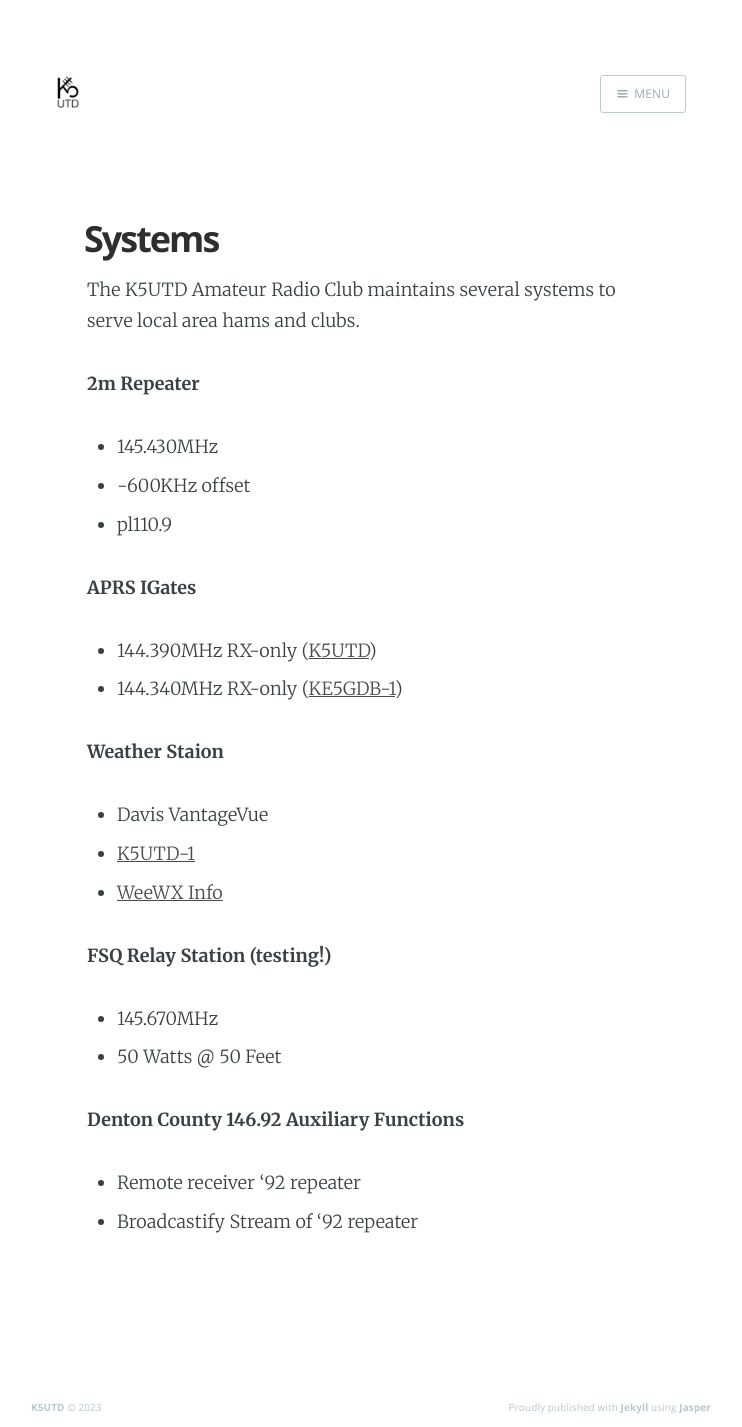
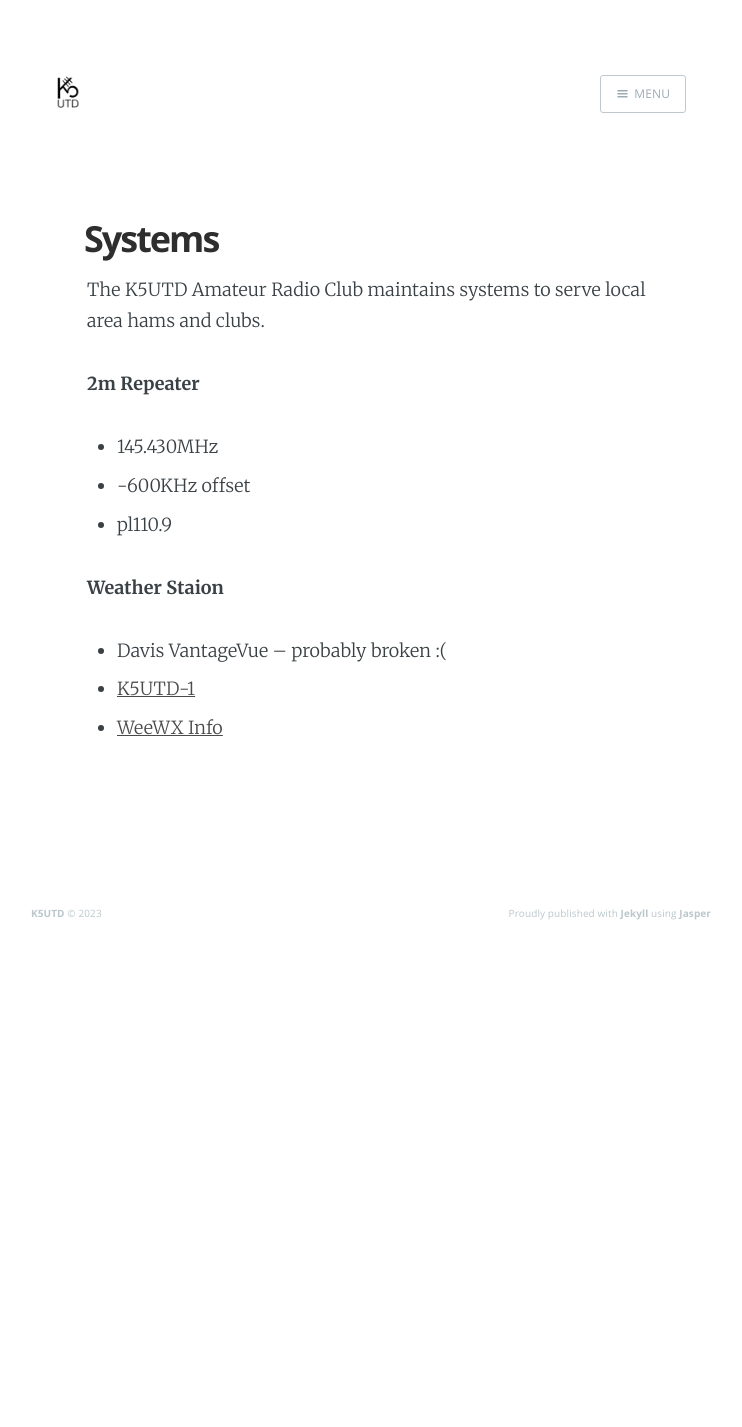
Before and after one commit to k5utd/k5utd.github.io, a Jekyll site: the page built from systems.md, in a window 1280 px wide. Shown: the whole page, without its empty margins (269-1011 px from the left). Built offline with Jekyll 4.4.1, drawn with Linux system fonts in a browser that asks for light colours; nearby versions of some CDN libraries; after the commit the page ends 980 px from its top, so only the background shows below that.

Commit message:
Update systems.md

```diff
--- a/systems.md
+++ b/systems.md
@@ -7,7 +7,7 @@ logo: 'assets/images/k5utd_logoDark.png'
 current: systems
 ---
 
-The K5UTD Amateur Radio Club maintains several systems to serve local area hams and clubs.
+The K5UTD Amateur Radio Club maintains systems to serve local area hams and clubs.
 
 **2m Repeater**
 
@@ -15,23 +15,8 @@ The K5UTD Amateur Radio Club maintains several systems to serve local area hams
 * -600KHz offset
 * pl110.9
 
-**APRS IGates**
-
-* 144.390MHz RX-only ([K5UTD](http://aprs.fi/info/K5UTD))
-* 144.340MHz RX-only ([KE5GDB-1](http://aprs.fi/info/KE5GDB-1))
-
 **Weather Staion**
 
-* Davis VantageVue
+* Davis VantageVue -- probably broken :(
 * [K5UTD-1](http://aprs.fi/info/K5UTD-1)
 * [WeeWX Info](http://www.thathamkid.com/k5utd/wx/)
-
-**FSQ Relay Station (testing!)**
-
-* 145.670MHz
-* 50 Watts @ 50 Feet
-
-**Denton County 146.92 Auxiliary Functions**
-
-* Remote receiver '92 repeater
-* Broadcastify Stream of '92 repeater
```
